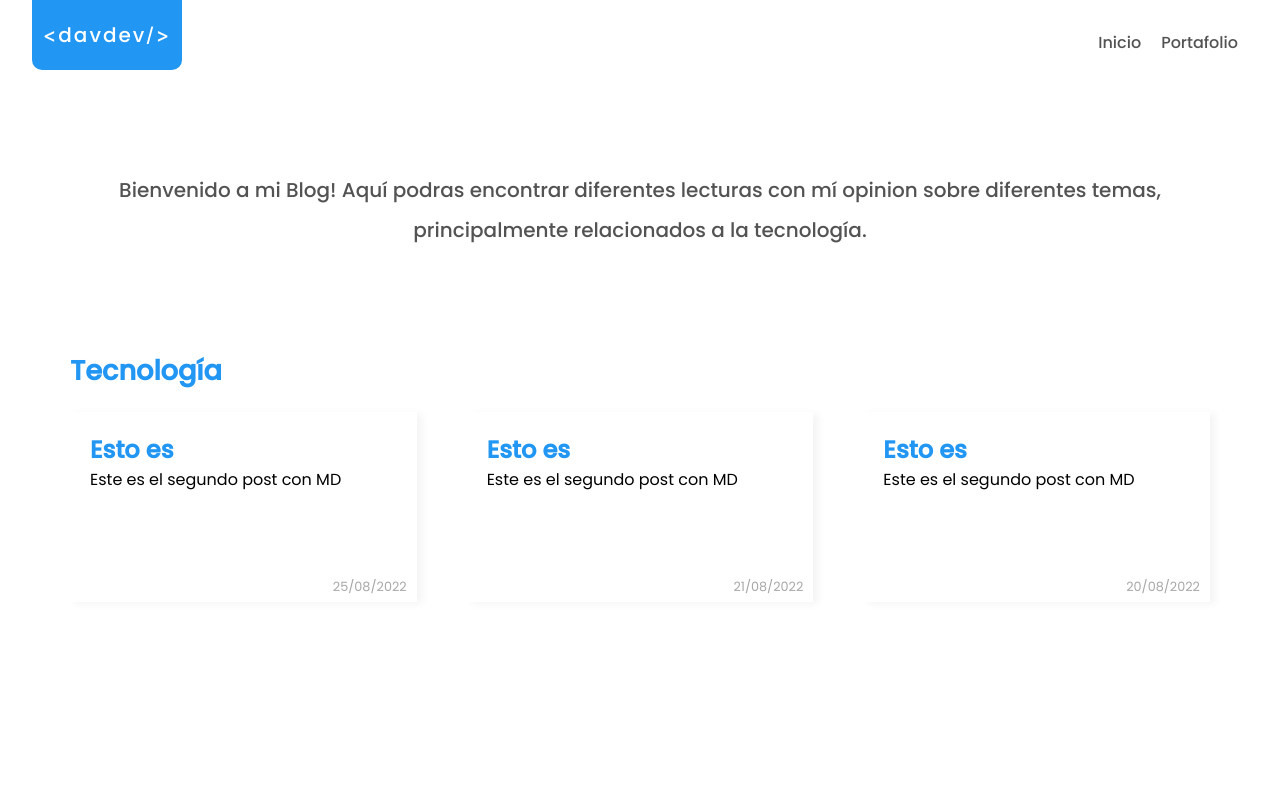
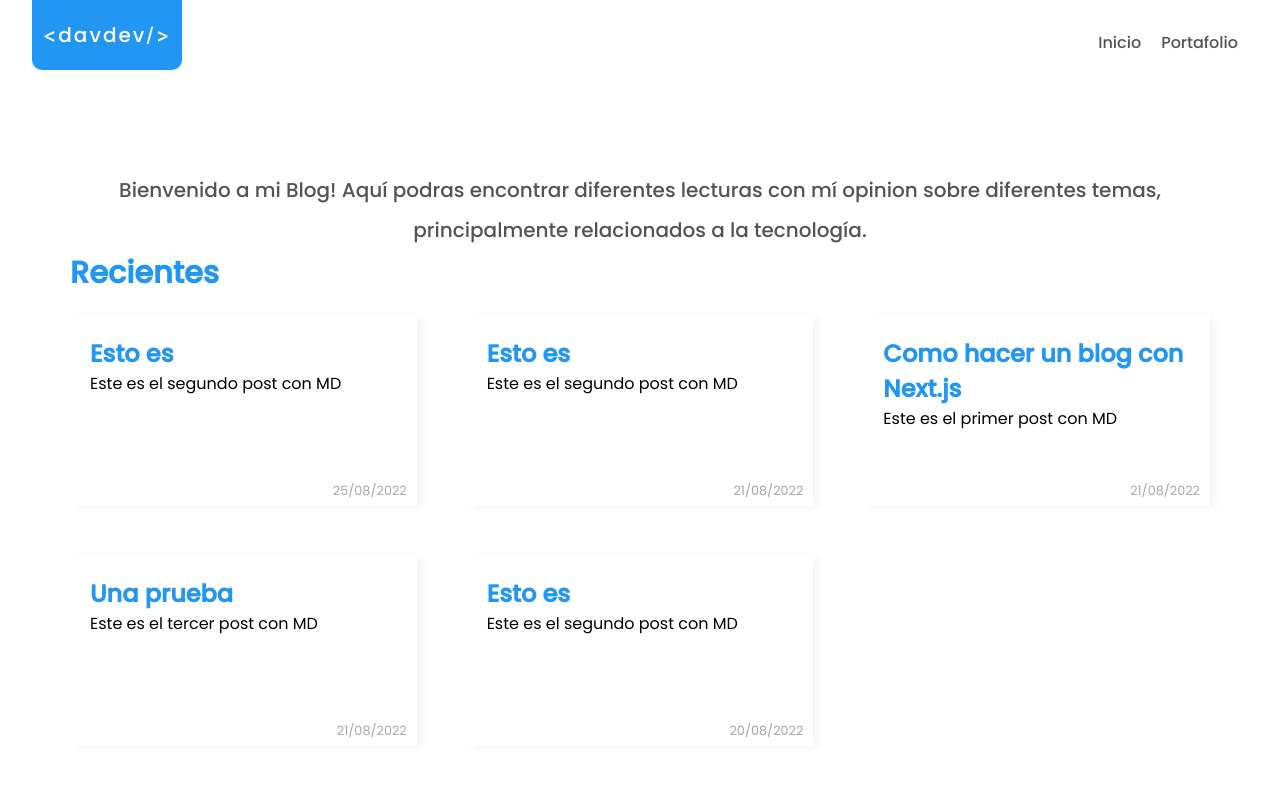
Before and after one commit to jonathangg03/portfolio-blog, a Next.js app: page /blog in a window 1280 px wide. Shown: the top 800 px of the page. Built offline with nearby package versions, Linux system fonts and the light colour scheme.

Commit message:
Fix: Render titles in false

```diff
--- a/components/EntriesList/index.js
+++ b/components/EntriesList/index.js
@@ -2,10 +2,12 @@ import Link from 'next/link'
 
 const EntriesList = ({ entries, categoryTitle }) => {
   return (
-    <section className='section_spacer'>
+    <>
       <h3 className='entries-title'>{categoryTitle}</h3>
       <ul className='entries-list'>
-        {entries.sort((current, post) => post.timestamp - current.timestamp).map((entry) => {
+        {entries
+          .sort((current, post) => post.timestamp - current.timestamp)
+          .map((entry) => {
             if (categoryTitle === entry.category) {
               return (
                 <li className='entry' key={entry.slug}>
@@ -25,7 +27,7 @@ const EntriesList = ({ entries, categoryTitle }) => {
             }
           })}
       </ul>
-    </section>
+    </>
   )
 }
 
--- a/pages/blog/index.js
+++ b/pages/blog/index.js
@@ -2,6 +2,7 @@ import Footer from '../../components/Footer'
 import EntriesList from '../../components/EntriesList'
 import Header from '../../components/Header'
 import { getAllFilesMetadata } from '../../lib/mdx-reader'
+import Link from 'next/link'
 import { DateTime } from 'luxon'
 
 const OPTONS = [
@@ -25,7 +26,28 @@ const Blog = ({ entries, categories }) => {
           opinion sobre diferentes temas, principalmente relacionados a la
           tecnología.
         </p>
-      </section>
+        <h3 className='entries-title'>Recientes</h3>
+        <ul className='entries-list'>
+          {entries
+            .sort((current, post) => post.timestamp - current.timestamp)
+            .map((entry) => {
+              return (
+                <li className='entry' key={entry.slug}>
+                  <Link href={`/blog/${entry.slug}`}>
+                    <a>
+                      <h2>{entry.title}</h2>
+                      <p className='entry__description'>{entry.description}</p>
+                      <div className='line-animation top'></div>
+                      <div className='line-animation left'></div>
+                      <div className='line-animation right'></div>
+                      <div className='line-animation bottom'></div>
+                      <p className='entry__date'>{entry.date}</p>
+                    </a>
+                  </Link>
+                </li>
+              )
+            })}
+        </ul>
         {categories.map((category) => (
           <EntriesList
             key={category}
@@ -33,6 +55,7 @@ const Blog = ({ entries, categories }) => {
             categoryTitle={category}
           />
         ))}
+      </section>
       <Footer />
     </>
   )
@@ -43,17 +66,17 @@ export async function getStaticProps() {
 
   const entriesWithTimpestamps = entries.map((entry) => {
     const date = DateTime.fromFormat(entry.date, 'dd/MM/yyyy')
-    // console.log(date.)
     return {
       ...entry,
       timestamp: date.ts
     }
   })
 
-  console.log('Entries', entriesWithTimpestamps)
+  const filteredCategories = categories.filter((category) => category !== false)
+
   return {
     props: {
-      categories,
+      categories: filteredCategories,
       entries: entriesWithTimpestamps
     }
   }
--- a/styles/entries.scss
+++ b/styles/entries.scss
@@ -36,13 +36,13 @@
   position: absolute;
   right: 10px;
   bottom: 6px;
-  font-size: .8rem;
+  font-size: 0.8rem;
   color: #a7a7a7;
 }
 
 .entries-title {
   color: $colorMain;
-  font-size: 1.7em;
+  font-size: 1.9em;
   font-weight: 600;
   font-family: $fontFamilyMain;
   padding-bottom: 20px;
```
Also changed, not shown: lib/mdx-reader.js (+13 -6 lines). Lines whose indentation alone changed are shown as unchanged.
